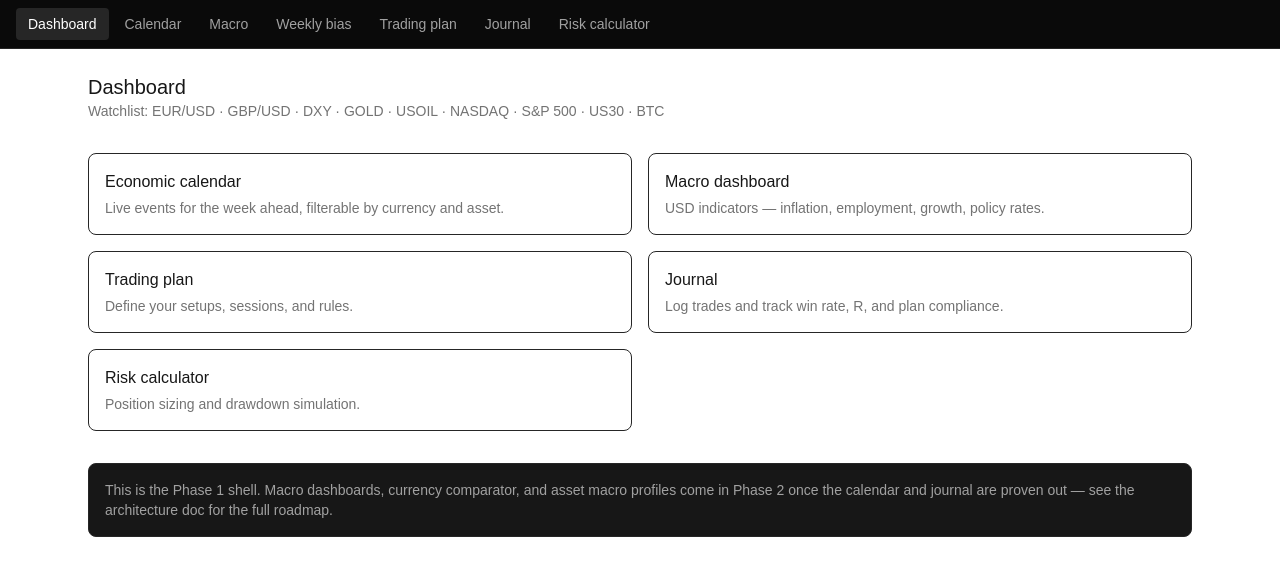
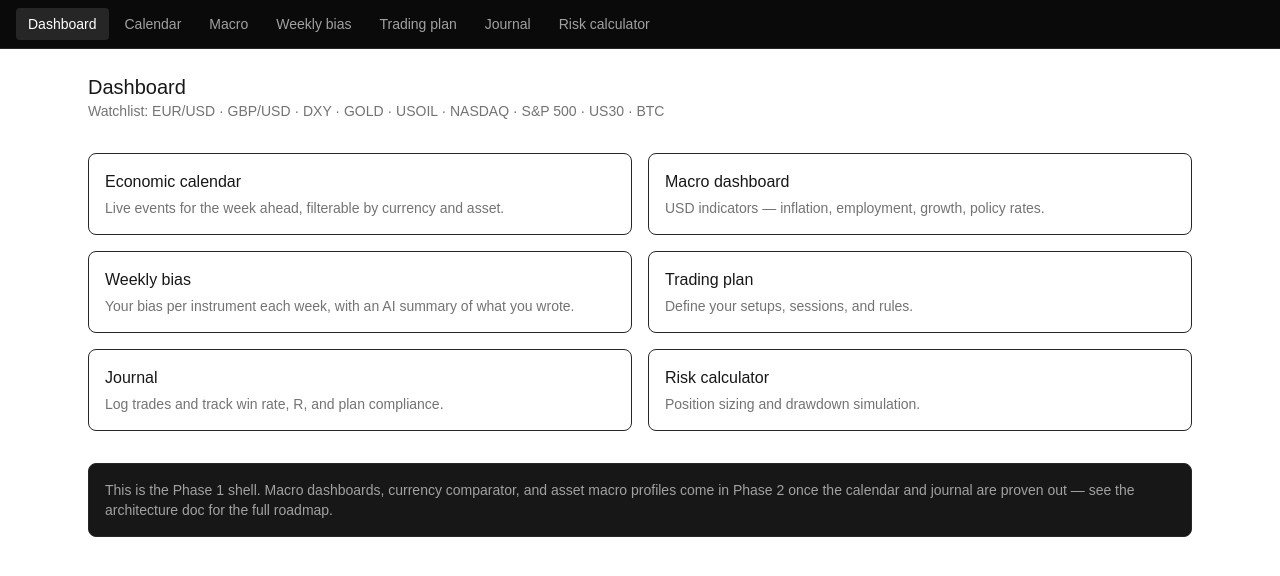
Before and after one commit to Magik16/trading-intelligence-center, a Next.js app in the folder trading-platform_1/: page /dashboard in a window 1280 px wide. Shown: the top 576 px of the page. Built offline with nearby package versions, Linux system fonts and the light colour scheme.

Commit message:
Update page.tsx

```diff
--- a/trading-platform_1/src/app/dashboard/page.tsx
+++ b/trading-platform_1/src/app/dashboard/page.tsx
@@ -4,6 +4,7 @@ import { WATCHLIST } from "@/lib/types";
 const cards = [
   { href: "/calendar", title: "Economic calendar", desc: "Live events for the week ahead, filterable by currency and asset." },
     { href: "/macro", title: "Macro dashboard", desc: "USD indicators — inflation, employment, growth, policy rates." },
+    { href: "/weekly-bias", title: "Weekly bias", desc: "Your bias per instrument each week, with an AI summary of what you wrote." },
   { href: "/plan", title: "Trading plan", desc: "Define your setups, sessions, and rules." },
   { href: "/journal", title: "Journal", desc: "Log trades and track win rate, R, and plan compliance." },
   { href: "/risk", title: "Risk calculator", desc: "Position sizing and drawdown simulation." },
```
